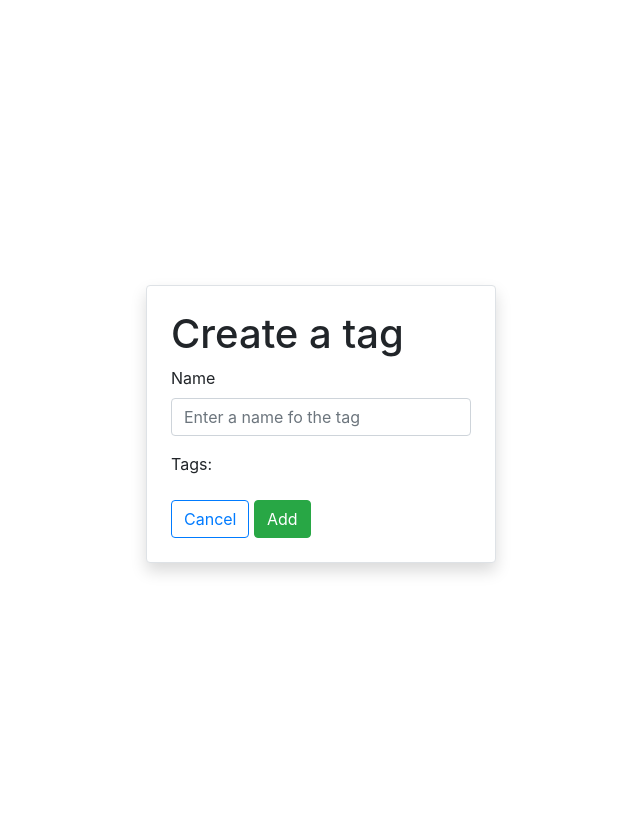
After one commit to ZelenskaD/CountDown-Project, a Flask app: page /tags/new in a window 1280 px wide. The commit adds this page. Shown: the whole page, without its empty margins (319-959 px from the left). Run offline with Flask 2, Linux system fonts and the light colour scheme; data that the repository does not hold is empty; some libraries are stand-ins or nearby versions.

Commit message:
final part blogly

```diff
--- a/flask-blogly/app.py
+++ b/flask-blogly/app.py
@@ -1,6 +1,6 @@
 from flask import Flask, render_template, request, redirect, url_for
 from flask_debugtoolbar import DebugToolbarExtension
-from models import User, connect_db, db, PredefinedUsersStatus, Post
+from models import User, connect_db, db, PredefinedUsersStatus, Post, PostTag, Tag
 
 
 app = Flask(__name__)
@@ -149,17 +149,28 @@ def delete_user(user_id):
 def show_add_form(user_id):
     """Show form to add a post for a user."""
     user = User.query.get_or_404(user_id)
-    return render_template('new_post_form.html', user=user)
+    tags = Tag.query.all()
+    return render_template('new_post_form.html', user=user, tags=tags)
 
 
 @app.route('/users/<int:user_id>/posts/new', methods=['POST'])
 def add_post(user_id):
+    user = User.query.get_or_404(user_id)
+    tags = Tag.query.all()  # Fetch all tags to display in the form
+
+    if request.method == 'GET':
+        return render_template('new_post_form.html', user=user, tags=tags)
+
     title = request.form.get('title')
     content = request.form.get('content')
+    tag_ids = request.form.getlist('tags[]')  # Retrieve list of tag ids
     if not title or not content:
-        user = User.query.get_or_404(user_id)
-        return render_template('new_post_form.html', error="All fields are required.", user=user)
+        return render_template('new_post_form.html', error="All fields are required.", user=user, tags=tags)
+
     new_post = Post(title=title, content=content, user_id=user_id)
+    for tag_id in tag_ids:
+        tag = Tag.query.get(tag_id)
+        new_post.tags.append(tag)
     db.session.add(new_post)
     db.session.commit()
     return redirect(url_for('user_details', user_id=user_id))
@@ -180,9 +191,10 @@ def post_details(post_id):
 
 @app.route('/posts/<int:post_id>/edit', methods=['GET'])
 def show_edit_post_form(post_id):
+    all_tags = Tag.query.all()
     post = Post.query.get_or_404(post_id)
     user = User.query.get_or_404(post.user_id)
-    return render_template('edit_post.html', post=post, user=user)
+    return render_template('edit_post.html', post=post, user=user, all_tags=all_tags)
 
 
 @app.route('/posts/<int:post_id>/edit', methods=['POST'])
@@ -192,6 +204,8 @@ def edit_post(post_id):
     user = User.query.get_or_404(post.user_id)
     post.title = request.form['title']
     post.content = request.form['content']
+    tag_ids = request.form.getlist('tags[]')  # Get list of selected tag ids from checkboxes
+    post.tags = [Tag.query.get(int(id)) for id in tag_ids]  # Update the post's tags list
     db.session.commit()
     return redirect(url_for('post_details', post_id=post_id, user=user))
 
@@ -204,6 +218,68 @@ def delete_post(post_id):
     db.session.commit()
     return redirect(url_for('user_list'))
 
+    # Final Part
+
+
+@app.route('/tags')
+def list_of_tags():
+    tags = Tag.query.all()
+    return render_template('tags_list.html', tags=tags)
+
+
+@app.route('/tags/new', methods=['GET'])
+def show_add_tag_form():
+    """Shows a form to add a new tag."""
+    tags = Tag.query.all()
+    user = User.query.all()
+    return render_template('new_tag_form.html', tags=tags, user=user)
+
+
+@app.route('/tags/new', methods=['POST'])
+def create_tag():
+    """Process add form, adds tag, and redirect to tag list."""
+    tag_ids = request.form.getlist('tags[]')
+
+    name = request.form.get('name')
+    new_tag = Tag(name=name)
+    db.session.add(new_tag)
+    db.session.commit()
+
+    return redirect(url_for('list_of_tags'))  # Make sure this is the correct function name
+
+
+@app.route('/tags/<int:tag_id>/edit', methods=['GET'])
+def show_edit_tag_form(tag_id):
+    tag = Tag.query.get_or_404(tag_id)
+    return render_template('edit_tag.html', tag=tag)
+
+
+@app.route('/tags/<int:tag_id>/edit', methods=['POST'])
+def edit_tag(tag_id):
+    tag = Tag.query.get_or_404(tag_id)
+    tag.name = request.form.get('name')
+    db.session.commit()
+    return redirect(url_for('list_of_tags'))
+
+
+@app.route('/tags/<int:tag_id>')
+def posts_by_tag(tag_id):
+    """Filter post by tag"""
+    tag = Tag.query.get_or_404(tag_id)
+    posts = tag.posts
+    return render_template('posts_by_tag.html', posts=posts, tag=tag)
+
+
+@app.route('/tags/<int:tag_id>/delete', methods=['GET'])
+def delete_tag(tag_id):
+    """Delete a tag."""
+    print(tag_id)
+    tag = Tag.query.get(tag_id)
+    print(tag)
+    db.session.delete(tag)
+    db.session.commit()
+    return redirect(url_for('list_of_tags'))
+
 
 if __name__ == '__main__':
     app.run(debug=True)
--- /dev/null
+++ b/flask-blogly/templates/new_tag_form.html
@@ -0,0 +1,30 @@
+{% extends 'base.html' %}
+
+{% block title %}Add Tag {% endblock %}
+
+{% block content %}
+<div class="d-flex justify-content-center align-items-center" style="min-height: 100vh;">
+    <form action="{{ url_for('create_tag') }}" method="post" class="p-4 border rounded shadow" style="width: 350px; background-color: white;">
+        <h1>Create a tag </h1>
+        <div class="form-group">
+            <label for="name">Name</label>
+            <input type="text" name="name" id="name" class="form-control" placeholder="Enter a name fo the tag">
+        </div>
+
+<div class="form-group">
+    <label>Tags:</label>
+    {% for tag in tags %}
+    <div class="form-check">
+        <input class="form-check-input" type="checkbox" name="tags[]" value="{{tag.name}}" id="tag_{{ tag.id }}">
+        <label class="form-check-label" for="tag_{{ tag.id }}">
+            {{ tag.name }}
+        </label>
+    </div>
+    {% endfor %}
+</div>
+        <a href="/tags" class="btn btn-outline-primary">Cancel</a>
+        <button type="submit" class="btn btn-success" > Add</button>
+
+    </form>
+</div>
+{% endblock %}
```
Also changed, not shown: flask-blogly/models.py (+19 -0 lines), flask-blogly/templates/edit_post.html (+12 -0 lines), flask-blogly/templates/edit_tag.html (added, +20 -0 lines), flask-blogly/templates/new_post_form.html (+14 -3 lines), flask-blogly/templates/post_details.html (+8 -1 lines), flask-blogly/templates/posts_by_tag.html (added, +22 -0 lines), flask-blogly/templates/tags_list.html (added, +25 -0 lines).
